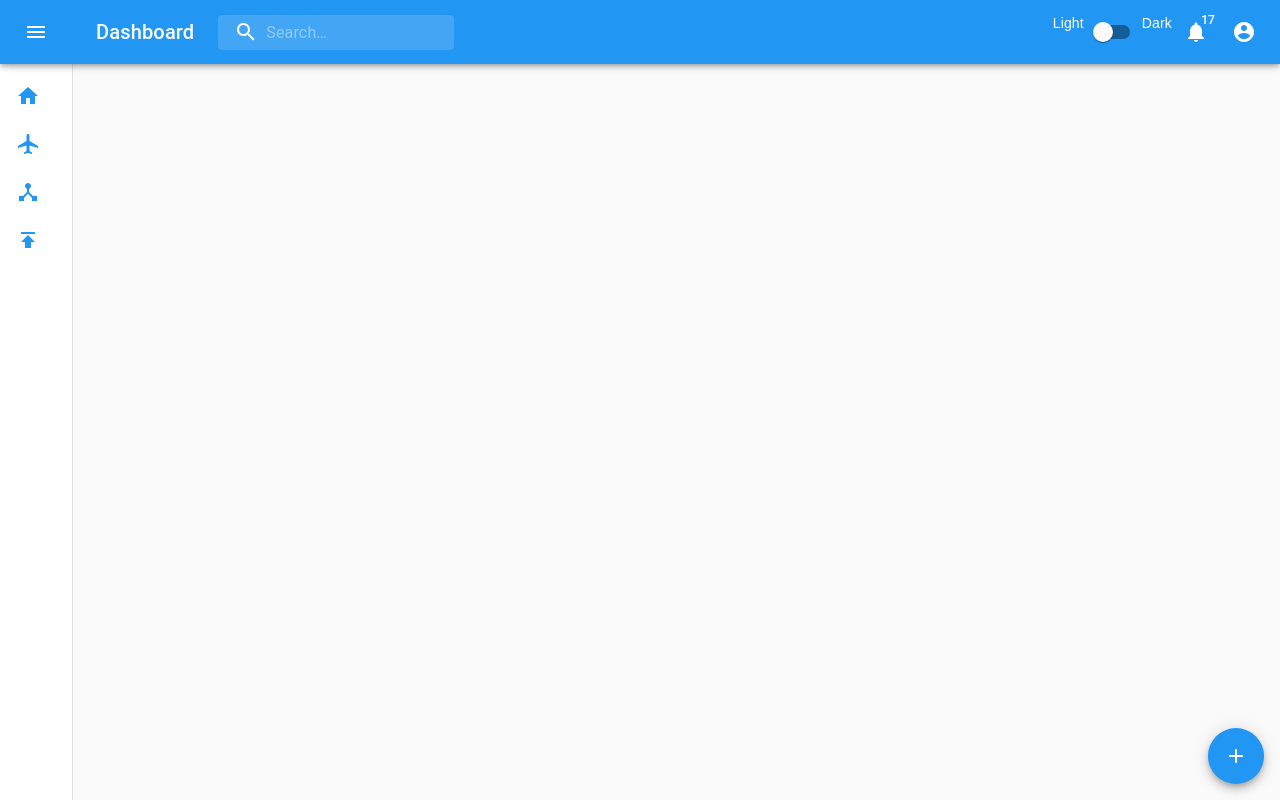
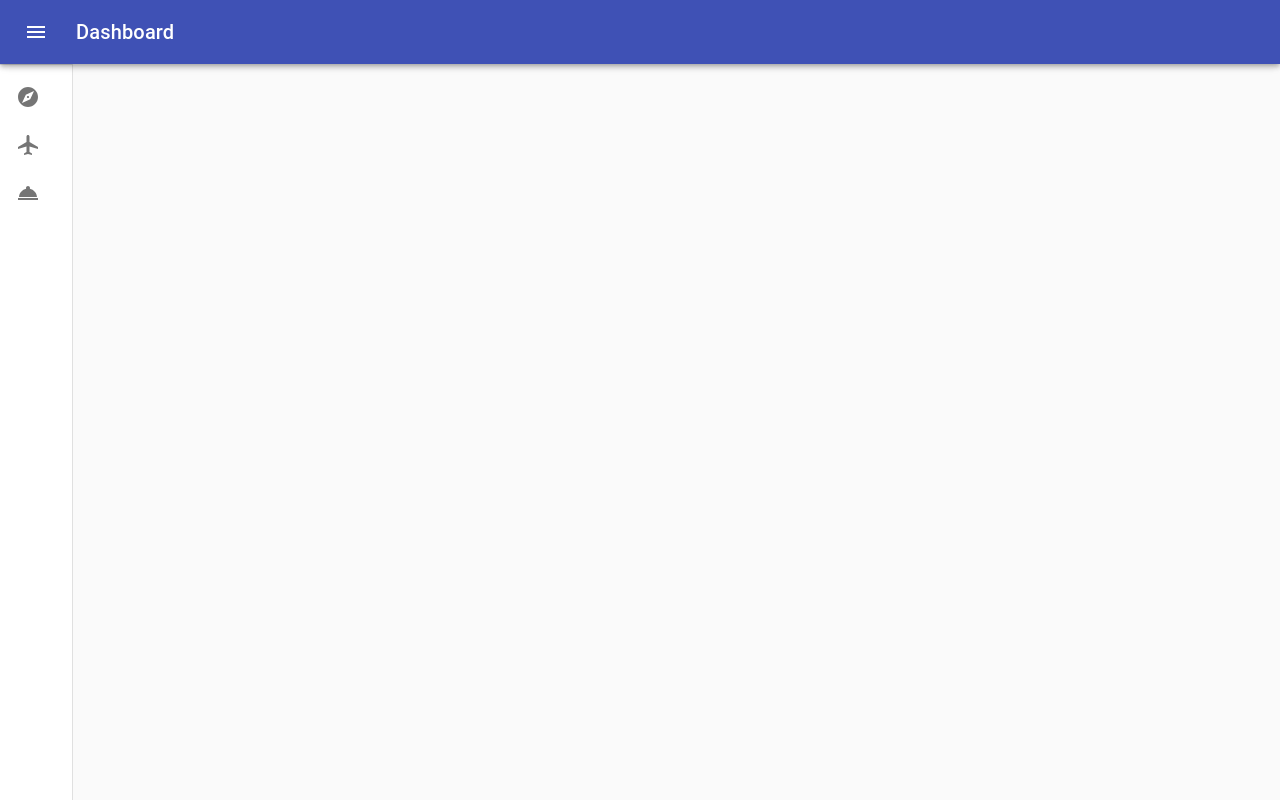
Before and after one commit to Robowizx/Airport-Dashboard, a React (Create React App) app in the folder Frontend/: page / in a window 1280 px wide. Built offline with nearby package versions, Linux system fonts and the light colour scheme.

Commit message:
prototype appbar added

```diff
--- a/Frontend/src/App.js
+++ b/Frontend/src/App.js
@@ -1,11 +1,24 @@
 import React from "react";
 import "./App.css";
-import PrimarySearchAppBar from "./Components/PrimarySearchAppBar.js";
+import Device_page from "./Components/device_page";
+import CustomAppBar from "./Components/CustomAppBar";
+import CssBaseline from '@material-ui/core/CssBaseline';
 
 export default function App() {
+
+  const menu = {
+    airport:["Bangalore","Mysore"],
+    states:["Karnataka","Maharashtra"],
+    device:["EI"]
+  };
+  const headers = {
+    state:'Karnataka',
+    airport:'Mysore'
+  }
   return (
-    <div className="App">
-      <PrimarySearchAppBar />
-    </div>
+    <React.Fragment>
+      <CssBaseline />
+      <CustomAppBar menu={menu} headers={headers} />
+    </React.Fragment>
   );
 }
--- /dev/null
+++ b/Frontend/src/Components/CustomAppBar.js
@@ -0,0 +1,148 @@
+import React from 'react';
+import clsx from 'clsx';
+import { makeStyles, useTheme } from '@material-ui/core/styles';
+import { Drawer,
+         AppBar,
+         Toolbar,
+         Typography,
+         IconButton,
+         Divider
+} from '@material-ui/core';
+import MenuIcon from '@material-ui/icons/Menu';
+import ChevronLeftIcon from '@material-ui/icons/ChevronLeft';
+import MenuList from './MenuList';
+
+
+
+const drawerWidth = 280;
+
+const useStyles = makeStyles((theme) => ({
+  root: {
+    display: 'flex',
+  },
+  appBar: {
+    zIndex: theme.zIndex.drawer + 1,
+    transition: theme.transitions.create(['width', 'margin'], {
+      easing: theme.transitions.easing.sharp,
+      duration: theme.transitions.duration.leavingScreen,
+    }),
+  },
+  appBarShift: {
+    marginLeft: drawerWidth,
+    width: `calc(100% - ${drawerWidth}px)`,
+    transition: theme.transitions.create(['width', 'margin'], {
+      easing: theme.transitions.easing.sharp,
+      duration: theme.transitions.duration.enteringScreen,
+    }),
+  },
+  menuButton: {
+    marginRight: theme.spacing(2),
+  },
+  hide: {
+    display: 'none',
+  },
+  drawer: {
+    width: drawerWidth,
+    flexShrink: 0,
+    whiteSpace: 'nowrap',
+  },
+  drawerOpen: {
+    width: drawerWidth,
+    transition: theme.transitions.create('width', {
+      easing: theme.transitions.easing.sharp,
+      duration: theme.transitions.duration.enteringScreen,
+    }),
+  },
+  drawerClose: {
+    transition: theme.transitions.create('width', {
+      easing: theme.transitions.easing.sharp,
+      duration: theme.transitions.duration.leavingScreen,
+    }),
+    overflowX: 'hidden',
+    width: theme.spacing(7) + 1,
+    [theme.breakpoints.up('sm')]: {
+      width: theme.spacing(9) + 1,
+    },
+  },
+  toolbar: {
+    display: 'flex',
+    alignItems: 'center',
+    justifyContent: 'flex-end',
+    padding: theme.spacing(0, 1),
+    // necessary for content to be below app bar
+    ...theme.mixins.toolbar,
+  },
+  typ:{
+    paddingRight:'3em'
+  },
+  content: {
+    flexGrow: 1,
+    padding: theme.spacing(3),
+  },
+}));
+
+export default function CustomAppBar(props) {
+  const classes = useStyles();
+  const theme = useTheme();
+  const [open, setOpen] = React.useState(false);
+
+
+  const handleDrawerOpen = () => {
+    setOpen(true);
+  };
+
+  const handleDrawerClose = () => {
+    setOpen(false);
+  };
+
+  return (
+   <React.Fragment>
+      <AppBar
+        position="fixed"
+        className={clsx(classes.appBar, {
+          [classes.appBarShift]: open,
+        })}
+      >
+        <Toolbar>
+          <IconButton
+            color="inherit"
+            aria-label="open drawer"
+            onClick={handleDrawerOpen}
+            edge="start"
+            className={clsx(classes.menuButton, {
+              [classes.hide]: open,
+            })}
+          >
+            <MenuIcon />
+          </IconButton>
+          <Typography variant="h6" noWrap>
+            Dashboard
+          </Typography>
+        </Toolbar>
+      </AppBar>
+      <Drawer
+        variant="permanent"
+        className={clsx(classes.drawer, {
+          [classes.drawerOpen]: open,
+          [classes.drawerClose]: !open,
+        })}
+        classes={{
+          paper: clsx({
+            [classes.drawerOpen]: open,
+            [classes.drawerClose]: !open,
+          }),
+        }}
+      >
+        <div className={classes.toolbar}>
+          <Typography variant="h6" noWrap align="center" className={classes.typ} >Menu</Typography>
+          <IconButton onClick={handleDrawerClose}>
+             <ChevronLeftIcon />
+          </IconButton>
+        </div>
+        <Divider />
+        <MenuList menu={props.menu} headers={props.headers} navOpen={handleDrawerOpen}/>
+      </Drawer>
+
+    </React.Fragment>
+  );
+}
--- /dev/null
+++ b/Frontend/src/Components/MenuList.js
@@ -0,0 +1,86 @@
+import React from 'react';
+import { makeStyles } from '@material-ui/core/styles';
+import {List,
+        ListItem,
+        ListItemIcon,
+        ListItemText,
+        Collapse,
+        ClickAwayListener
+ } from '@material-ui/core';
+import LocalAirportIcon from '@material-ui/icons/LocalAirport';
+import RoomServiceIcon from '@material-ui/icons/RoomService';
+import ExploreIcon from '@material-ui/icons/Explore';
+import ExpandLess from '@material-ui/icons/ExpandLess';
+import ExpandMore from '@material-ui/icons/ExpandMore';
+
+const useStyles = makeStyles((theme) => ({
+  root: {
+    width: '100%',
+    maxWidth: 360,
+    backgroundColor: theme.palette.background.paper,
+  },
+  nested: {
+    paddingLeft: theme.spacing(4),
+  },
+}));
+
+
+export default function MenuList(props) {
+  const classes = useStyles();
+  const [open, setOpen] = React.useState({airport:false,states:false,device:false});
+
+  const handleClickAway = ()=>{
+      setOpen({airport:false,states:false,device:false});
+  }
+
+  const listout = (marker,event)=> {
+    return(
+       <React.Fragment>
+            <ListItem button key={marker} onClick={()=>{
+                let obj ={airport:open.airport,states:open.states,device:open.device};
+                if(!open[event])
+                    props.navOpen();
+                obj[event] = !obj[event];
+                setOpen(obj);
+            }}
+            >
+            <ListItemIcon>
+                {
+                    event =='states' ? <ExploreIcon /> : (
+                        event == 'airport' ? <LocalAirportIcon /> : <RoomServiceIcon/>
+                    )
+                }
+            </ListItemIcon>
+            <ListItemText primary={marker}/>
+            {open[event] ? <ExpandLess /> : <ExpandMore />}
+        </ListItem>
+        <Collapse in={open[event]} key={marker+"-sublist"} timeout="auto" unmountOnExit>
+            <List component="div" disablePadding>
+            {
+               props.menu[event].map((text)=>(
+                <ListItem button key={text} className={classes.nested}>
+                    <ListItemText primary={text} />
+                </ListItem>
+               ))
+            }
+            </List>
+        </Collapse>
+       </React.Fragment>
+    )
+  }
+
+  return (
+    <ClickAwayListener onClickAway={handleClickAway}>
+        <List
+            component="nav"
+            aria-labelledby="nested-list-subheader"
+            className={classes.root}
+        >{[
+            props.menu.states.length > 0 ? listout("States",'states'):null,
+            props.menu.airport.length > 0 ? listout(props.headers.state+" - Airports ",'airport'):null,
+            props.menu.device.length > 0 ? listout(props.headers.airport+" - Facilities",'device'):null
+        ]}
+        </List>
+    </ClickAwayListener>
+  );
+}
--- /dev/null
+++ b/Frontend/src/Components/device_page.js
@@ -0,0 +1,11 @@
+import React, { Component } from 'react'
+
+export default class Device_page extends Component {
+    render() {
+        return (
+            <div>
+                <p> device page </p>
+            </div>
+        )
+    }
+}
--- a/Frontend/src/index.js
+++ b/Frontend/src/index.js
@@ -5,8 +5,6 @@ import App from "./App";
 
 const rootElement = document.getElementById("root");
 ReactDOM.render(
-  <React.StrictMode>
-    <App />
-  </React.StrictMode>,
+    <App />,
   rootElement
 );
```
Also changed, not shown: 1 other file (tests, documents, lock files or other folders).
